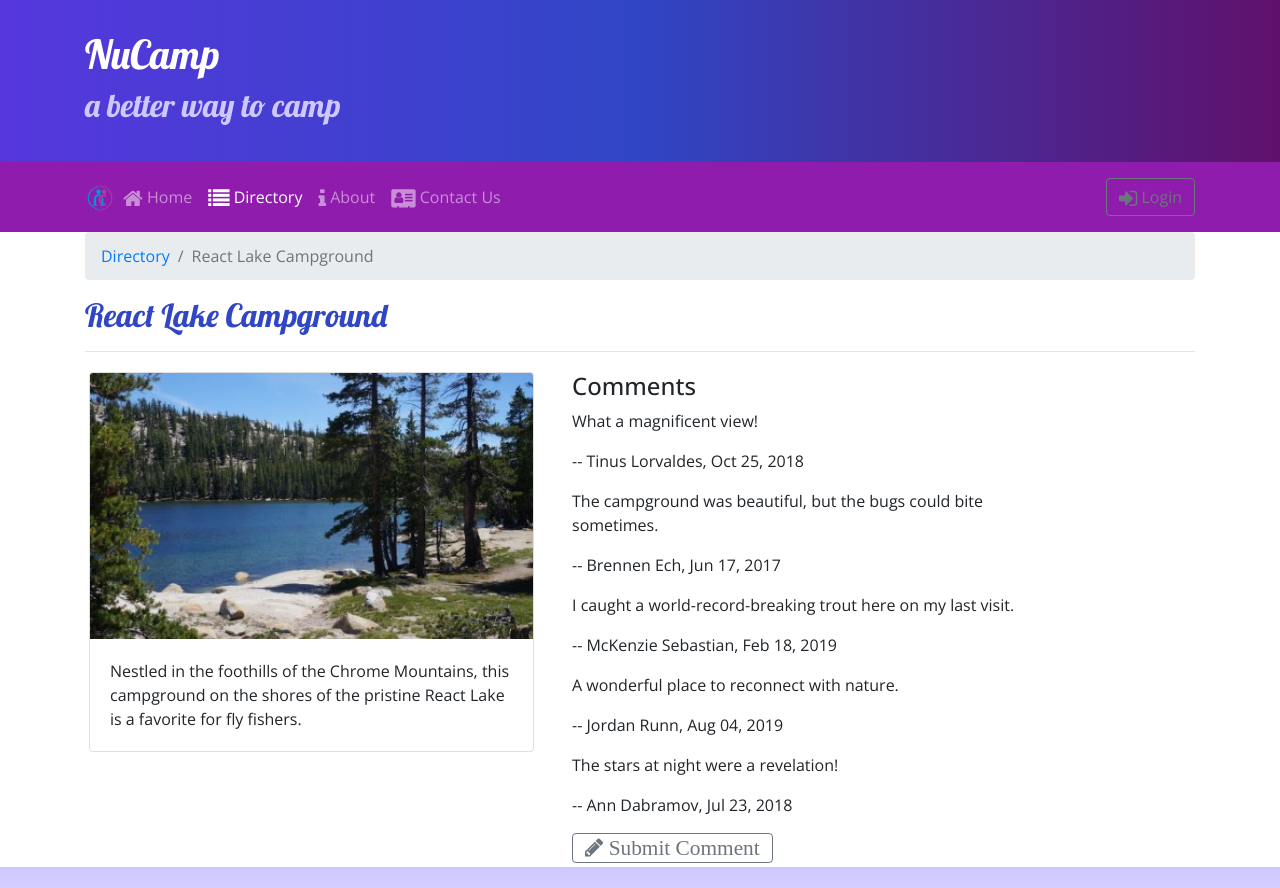
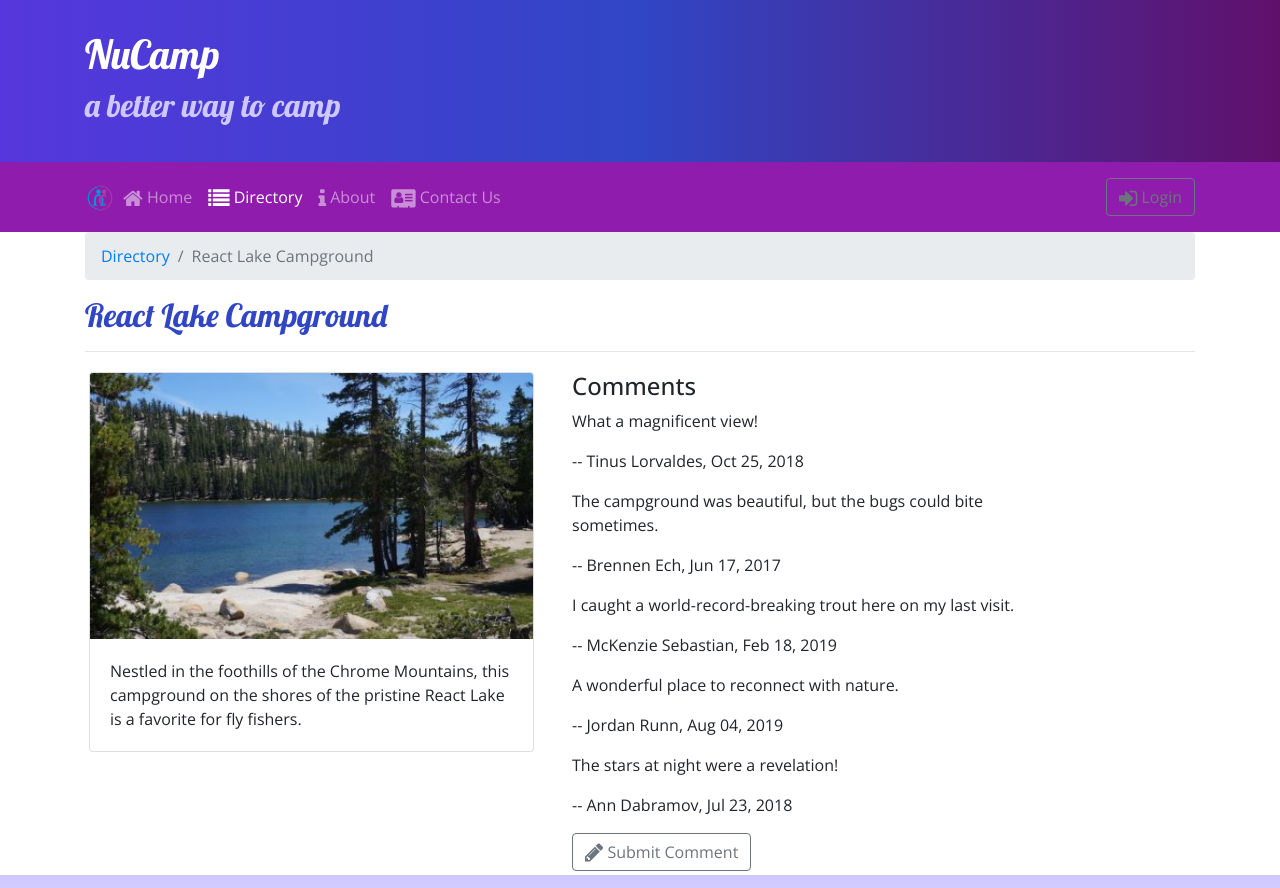
Before and after one commit to jefferygraham/nucamp-react, a React (Create React App) app: page /directory/0 in a window 1280 px wide. Shown: the top 888 px of the page. Built offline with nearby package versions, Linux system fonts and the light colour scheme.

Commit message:
fix comment button

```diff
--- a/src/components/CampsiteInfoComponent.js
+++ b/src/components/CampsiteInfoComponent.js
@@ -53,9 +53,8 @@ function RenderComments({ comments }) {
 class CommentForm extends Component {
   render() {
     return (
-      <Button outline className='fa fa-pencil fa-lg'>
-        {' '}
-        Submit Comment
+      <Button outline>
+        <i className='fa fa-pencil fa-lg' /> Submit Comment
       </Button>
     );
   }
```
